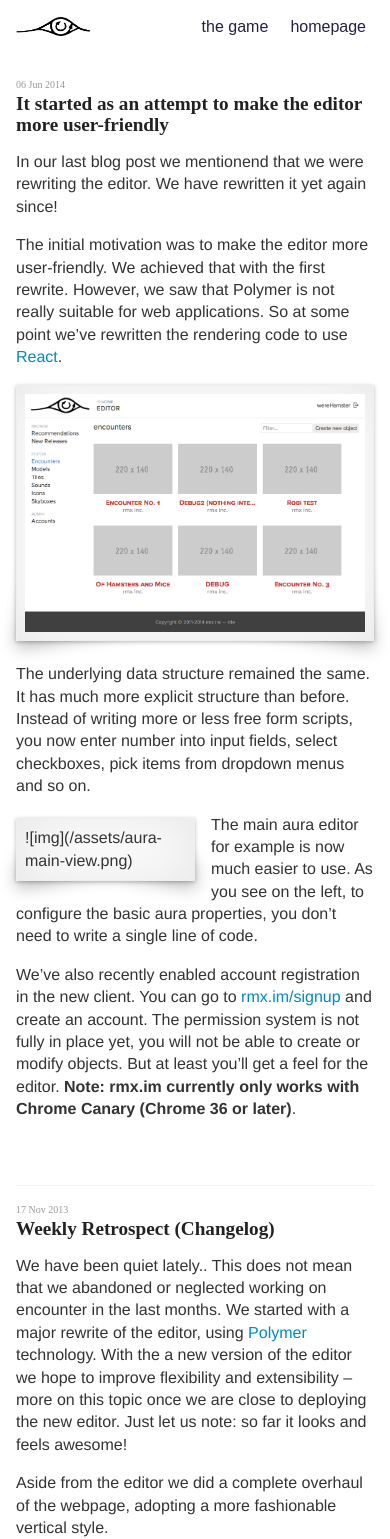
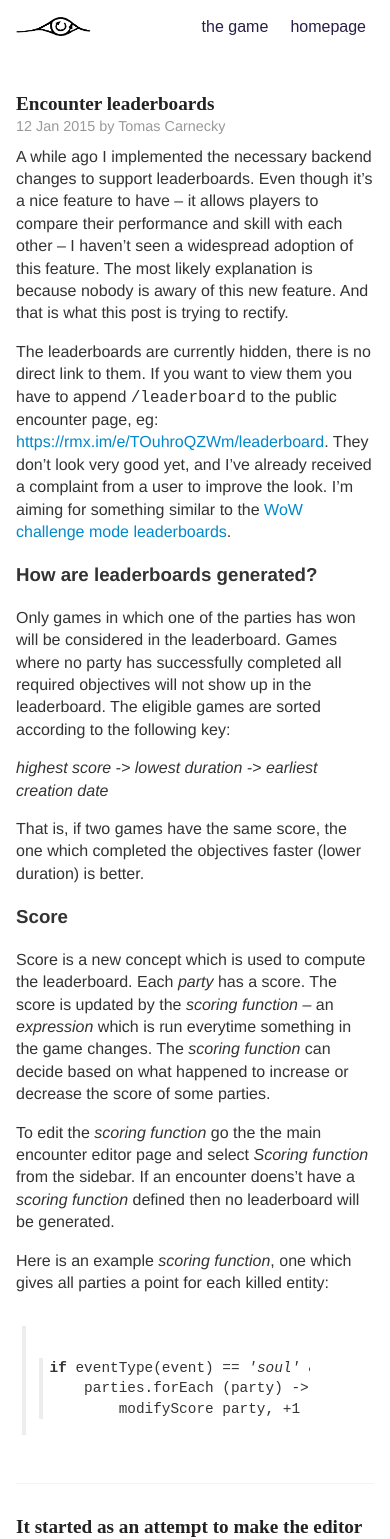
Before and after one commit to rmx/blog.rmx.im, a Jekyll site: the page built from index.html, in a window 390 px wide. Shown: the top 1539 px of the page. Built offline with Jekyll 4.4.1, drawn with Linux system fonts in a browser that asks for light colours; Markdown is read by kramdown in place of the engine named in the settings; comment, search, counter and statistics services are not loaded; some of the changed text lies outside the part shown.

Commit message:
Post: Encounter Leaderboard

````diff
--- a/_config.yml
+++ b/_config.yml
@@ -1,2 +1,2 @@
-markdown: rdiscount
-highlighter: pygments
+markdown: redcarpet
+highlighter: rouge
--- a/_layouts/default.html
+++ b/_layouts/default.html
@@ -9,6 +9,7 @@
 
     <link href="/feed.atom" rel="alternate" title="blog.rmx.im" type="application/atom+xml" />
     <link rel="stylesheet" href="/assets/screen.css" type="text/css" />
+    <link rel="stylesheet" href="/assets/bw.css" type="text/css" />
 
     <script type="text/javascript" src="//use.typekit.net/xqp8sid.js"></script>
     <script type="text/javascript">try{Typekit.load();}catch(e){}</script>
--- /dev/null
+++ b/_posts/2015-01-12-encounter-leaderboards.md
@@ -0,0 +1,55 @@
+---
+layout: post
+title: "Encounter leaderboards"
+author: "Tomas Carnecky"
+---
+
+A while ago I implemented the necessary backend changes to support
+leaderboards. Even though it's a nice feature to have – it allows players to
+compare their performance and skill with each other – I haven't seen a
+widespread adoption of this feature. The most likely explanation is because
+nobody is awary of this new feature. And that is what this post is trying to
+rectify.
+
+The leaderboards are currently hidden, there is no direct link to them. If you
+want to view them you have to append `/leaderboard` to the public encounter
+page, eg:
+[https://rmx.im/e/TOuhroQZWm/leaderboard](https://rmx.im/e/TOuhroQZWm/leaderboard).
+They don't look very good yet, and I've already received a complaint from
+a user to improve the look. I'm aiming for something similar to the [WoW
+challenge mode
+leaderboards](http://eu.battle.net/wow/en/challenge/dungeon/skyreach).
+
+
+### How are leaderboards generated?
+
+Only games in which one of the parties has won will be considered in the
+leaderboard. Games where no party has successfully completed all required
+objectives will not show up in the leaderboard. The eligible games are sorted
+according to the following key:
+
+*highest score -> lowest duration -> earliest creation date*
+
+That is, if two games have the same score, the one which completed the
+objectives faster (lower duration) is better.
+
+### Score
+
+Score is a new concept which is used to compute the leaderboard. Each *party*
+has a score. The score is updated by the *scoring function* – an *expression*
+which is run everytime something in the game changes. The *scoring function*
+can decide based on what happened to increase or decrease the score of some
+parties.
+
+To edit the *scoring function* go the the main encounter editor page and
+select *Scoring function* from the sidebar. If an encounter doens't have a
+*scoring function* defined then no leaderboard will be generated.
+
+Here is an example *scoring function*, one which gives all parties a point for
+each killed entity:
+
+```coffeescript
+if eventType(event) == 'soul' && !isAlive(event.content.entityId)
+    parties.forEach (party) ->
+        modifyScore party, +1
+```
--- /dev/null
+++ b/assets/bw.css
@@ -0,0 +1,34 @@
+.highlight .hll { background-color: #ffffcc }
+.highlight .c { font-style: italic } /* Comment */
+.highlight .err { border: 1px solid #FF0000 } /* Error */
+.highlight .k { font-weight: bold } /* Keyword */
+.highlight .cm { font-style: italic } /* Comment.Multiline */
+.highlight .c1 { font-style: italic } /* Comment.Single */
+.highlight .cs { font-style: italic } /* Comment.Special */
+.highlight .ge { font-style: italic } /* Generic.Emph */
+.highlight .gh { font-weight: bold } /* Generic.Heading */
+.highlight .gp { font-weight: bold } /* Generic.Prompt */
+.highlight .gs { font-weight: bold } /* Generic.Strong */
+.highlight .gu { font-weight: bold } /* Generic.Subheading */
+.highlight .kc { font-weight: bold } /* Keyword.Constant */
+.highlight .kd { font-weight: bold } /* Keyword.Declaration */
+.highlight .kn { font-weight: bold } /* Keyword.Namespace */
+.highlight .kr { font-weight: bold } /* Keyword.Reserved */
+.highlight .s { font-style: italic } /* Literal.String */
+.highlight .nc { font-weight: bold } /* Name.Class */
+.highlight .ni { font-weight: bold } /* Name.Entity */
+.highlight .ne { font-weight: bold } /* Name.Exception */
+.highlight .nn { font-weight: bold } /* Name.Namespace */
+.highlight .nt { font-weight: bold } /* Name.Tag */
+.highlight .ow { font-weight: bold } /* Operator.Word */
+.highlight .sb { font-style: italic } /* Literal.String.Backtick */
+.highlight .sc { font-style: italic } /* Literal.String.Char */
+.highlight .sd { font-style: italic } /* Literal.String.Doc */
+.highlight .s2 { font-style: italic } /* Literal.String.Double */
+.highlight .se { font-weight: bold; font-style: italic } /* Literal.String.Escape */
+.highlight .sh { font-style: italic } /* Literal.String.Heredoc */
+.highlight .si { font-weight: bold; font-style: italic } /* Literal.String.Interpol */
+.highlight .sx { font-style: italic } /* Literal.String.Other */
+.highlight .sr { font-style: italic } /* Literal.String.Regex */
+.highlight .s1 { font-style: italic } /* Literal.String.Single */
+.highlight .ss { font-style: italic } /* Literal.String.Symbol */
--- a/assets/screen.scss
+++ b/assets/screen.scss
@@ -85,14 +85,14 @@
 h1 a {
     color: #222;
 }
-h1 time {
-    position: absolute;
-    top: -14px;
-    left: 0;
-    font-size: 14px;
+
+.meta {
+    line-height: .4;
+    font-size: 1rem;
+    font-weight: 400;
     color: #999;
-    font-weight: 400;
 }
+
 .content ul {
     margin: 0 40px;
     list-style-type: circle;
@@ -327,6 +327,14 @@
     margin: 0 auto;
 }
 
+.highlight {
+    margin: 2rem  2rem 1rem;
+    border-left: .6rem solid rgba(0, 0, 0, .07);
+    padding-left: 1rem;
+    font-size: 1.1rem;
+    overflow-y: auto;
+}
+
 
 @media (max-width: $body-width) {
 
@@ -358,8 +366,8 @@
         font-size: 1.4rem;
     }
 
-    h1 time {
-        font-size: 12px;
+    .meta {
+        font-size: .9rem;
     }
 
     .container {
@@ -369,6 +377,14 @@
     img {
         max-width: 100%;
     }
+
+    .highlight {
+        margin-left: .4rem;
+        border-left-width: .3rem;
+        padding-left: .4rem;
+        font-size: 1rem;
+    }
+
 }
 
 @media (max-width: 500px) {
@@ -380,7 +396,8 @@
         font-size: 1.2rem;
     }
 
-    h1 time {
-        font-size: 10px;
+    .highlight {
+        font-size: .9rem;
     }
+
 }
--- a/index.html
+++ b/index.html
@@ -6,9 +6,17 @@
 {% for post in site.posts limit: 7 %}
 <article>
     <h1>
-        <time datetime="{{ post.date | datetime }}" pubdate>{{ post.date | date_to_string }}</time>
         <a href="{{ post.url }}">{{ post.title }}</a>
     </h1>
+
+    <div class="meta">
+      <time datetime="{{ post.date | datetime }}" pubdate>{{ post.date | date_to_string }}</time>
+      {% if post.author %}
+      by
+      <span class="author">{{ post.author }}</span>
+      {% endif %}
+    </div>
+
     <div class="content">{{ post.content }}</div>
 </article>
 {% endfor %}
````
Also changed, not shown: _layouts/post.html (+8 -1 lines).
